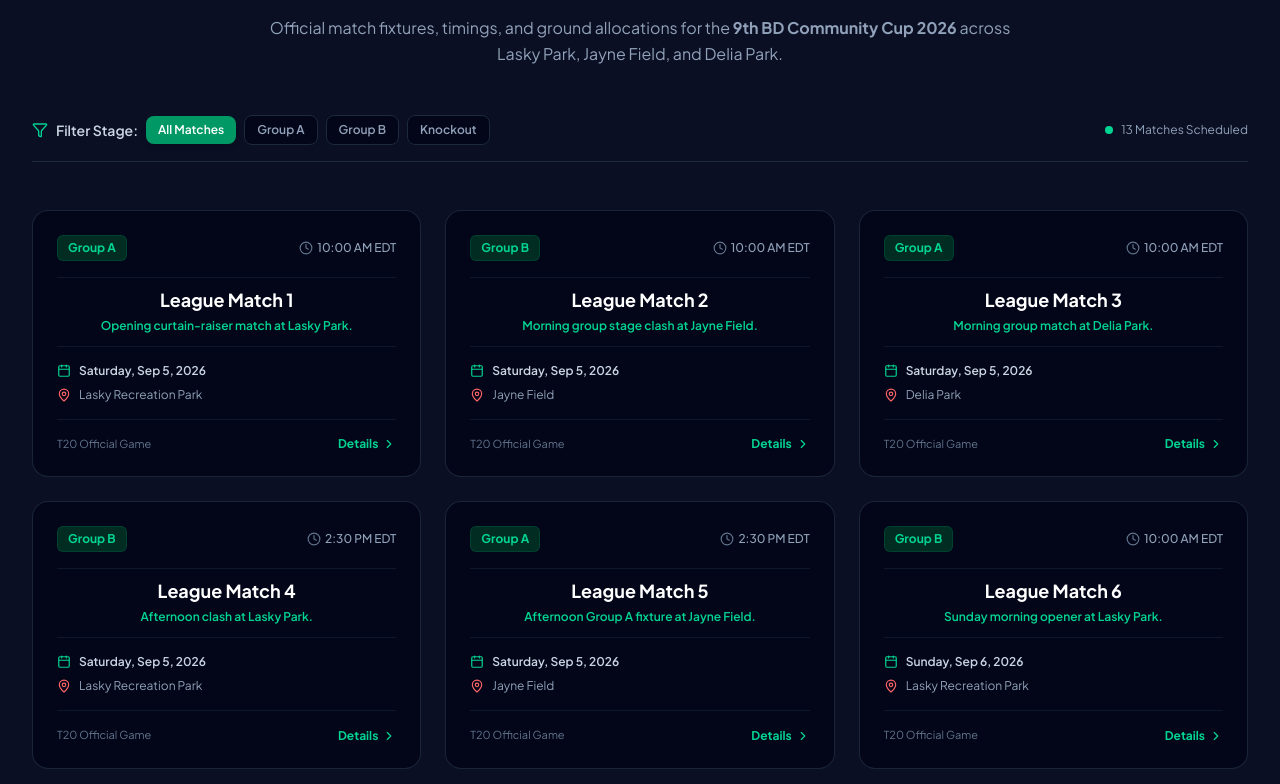
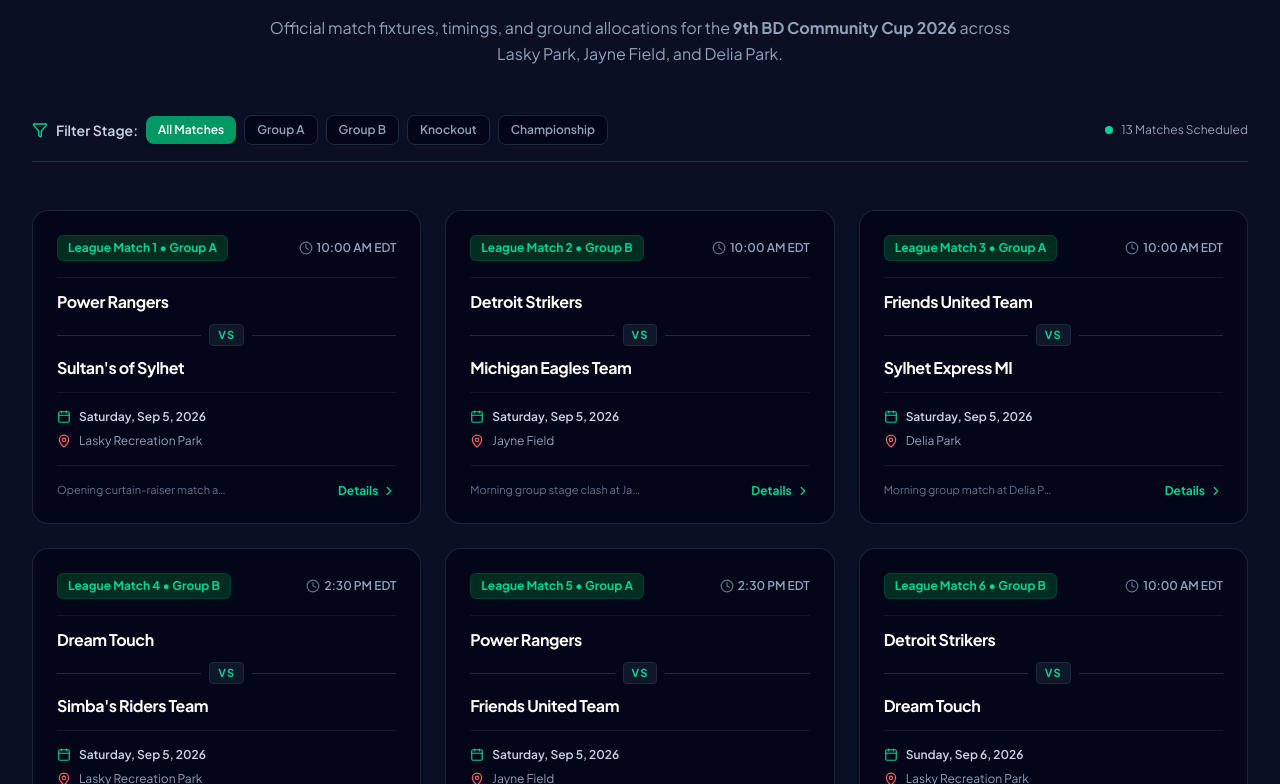
Before and after one commit to SatyaAchanta/bcami-cricket-website, a React (Vite) app: page / in a window 1280 px wide. Shown: the part 3776-4560 px from the top of the page. Built offline with nearby package versions, Linux system fonts and the light colour scheme; no server answers.

Commit message:
fix: display team1 vs team2 head-to-head on all fixture cards in Schedule & Fixtures

```diff
--- a/src/components/MatchCenter.jsx
+++ b/src/components/MatchCenter.jsx
@@ -1,5 +1,5 @@
 import React, { useState } from 'react';
-import { Calendar, Clock, MapPin, ChevronRight, Filter, X, ShieldCheck } from 'lucide-react';
+import { Calendar, Clock, MapPin, ChevronRight, Filter, X, ShieldCheck, Swords } from 'lucide-react';
 import { fixtures, currentTournament } from '../data/cricketData';
 
 export default function MatchCenter() {
@@ -33,7 +33,7 @@ export default function MatchCenter() {
           <div className="flex items-center gap-2 text-xs sm:text-sm text-slate-400 flex-wrap">
             <Filter className="w-4 h-4 text-emerald-400" />
             <span className="font-semibold text-slate-300">Filter Stage:</span>
-            {['all', 'Group A', 'Group B', 'Knockout'].map((s) => (
+            {['all', 'Group A', 'Group B', 'Knockout', 'Championship'].map((s) => (
               <button
                 key={s}
                 onClick={() => setStageFilter(s)}
@@ -66,21 +66,32 @@ export default function MatchCenter() {
                 {/* Header with Match No & Time */}
                 <div className="flex items-center justify-between text-xs">
                   <span className="font-bold text-emerald-400 px-2.5 py-1 rounded-md bg-emerald-950 border border-emerald-800/40">
-                    {fixture.stage}
+                    {fixture.matchNo} • {fixture.stage}
                   </span>
-                  <span className="text-slate-400 flex items-center gap-1 font-medium">
+                  <span className="text-slate-400 flex items-center gap-1 font-semibold">
                     <Clock className="w-3.5 h-3.5 text-slate-500" />
                     {fixture.time}
                   </span>
                 </div>
 
-                {/* Match title / Game identifier */}
-                <div className="pt-2 pb-3 border-y border-slate-900 space-y-1 text-center">
-                  <div className="text-lg font-black text-white">
-                    {fixture.matchNo}
+                {/* Team 1 vs Team 2 Matchup Block */}
+                <div className="pt-3 pb-3 border-y border-slate-900 space-y-2">
+                  <div className="flex items-center justify-between">
+                    <span className="text-base font-black text-white tracking-tight">
+                      {fixture.team1}
+                    </span>
                   </div>
-                  <div className="text-xs text-emerald-400 font-semibold">
-                    {fixture.note}
+
+                  <div className="flex items-center justify-center gap-2 text-[11px] font-bold text-slate-500 uppercase tracking-widest py-0.5">
+                    <div className="h-px bg-slate-800 flex-1"></div>
+                    <span className="px-2 py-0.5 bg-slate-900 rounded border border-slate-800 text-emerald-400">VS</span>
+                    <div className="h-px bg-slate-800 flex-1"></div>
+                  </div>
+
+                  <div className="flex items-center justify-between">
+                    <span className="text-base font-black text-white tracking-tight">
+                      {fixture.team2}
+                    </span>
                   </div>
                 </div>
 
@@ -100,12 +111,12 @@ export default function MatchCenter() {
 
               {/* Bottom Card Action */}
               <div className="pt-4 border-t border-slate-900 flex items-center justify-between">
-                <span className="text-[11px] text-slate-500">
-                  T20 Official Game
+                <span className="text-[11px] text-slate-500 truncate max-w-[170px]">
+                  {fixture.note}
                 </span>
                 <button
                   onClick={() => setSelectedMatch(fixture)}
-                  className="text-xs font-bold text-emerald-400 hover:text-emerald-300 flex items-center gap-1 group"
+                  className="text-xs font-bold text-emerald-400 hover:text-emerald-300 flex items-center gap-1 group shrink-0"
                 >
                   <span>Details</span>
                   <ChevronRight className="w-3.5 h-3.5 group-hover:translate-x-0.5 transition-transform" />
@@ -120,7 +131,7 @@ export default function MatchCenter() {
 
       {/* Match Details Modal */}
       {selectedMatch && (
-        <div className="fixed inset-0 z-50 flex items-center justify-center p-4 bg-black/80 backdrop-blur-sm animate-in fade-in duration-150">
+        <div className="fixed inset-0 z-50 flex items-center justify-center p-4 bg-black/85 backdrop-blur-sm animate-in fade-in duration-150">
           <div className="bg-slate-900 border border-slate-800 rounded-3xl p-6 sm:p-8 max-w-lg w-full space-y-6 shadow-2xl relative">
 
             <button
@@ -132,13 +143,23 @@ export default function MatchCenter() {
 
             <div className="space-y-1">
               <span className="text-xs font-bold uppercase tracking-wider text-emerald-400">
-                {selectedMatch.stage}
+                {selectedMatch.matchNo} • {selectedMatch.stage}
               </span>
-              <h3 className="text-xl font-black text-white">{selectedMatch.matchNo}</h3>
+              <h3 className="text-xl font-black text-white">Match Overview</h3>
             </div>
 
-            <div className="bg-slate-950 p-4 rounded-2xl border border-slate-800 space-y-2">
-              <p className="text-xs sm:text-sm text-slate-300 leading-relaxed">
+            {/* Teams Head-to-Head */}
+            <div className="bg-slate-950 p-5 rounded-2xl border border-slate-800 space-y-3 text-center">
+              <div className="text-lg font-black text-white">
+                {selectedMatch.team1}
+              </div>
+              <div className="inline-block px-3 py-1 bg-emerald-950 border border-emerald-500/30 text-emerald-400 text-xs font-bold rounded-full">
+                VS
+              </div>
+              <div className="text-lg font-black text-white">
+                {selectedMatch.team2}
+              </div>
+              <p className="text-xs text-slate-400 pt-2 border-t border-slate-900">
                 {selectedMatch.note}
               </p>
             </div>
@@ -149,12 +170,12 @@ export default function MatchCenter() {
                 <span className="font-semibold text-white">{selectedMatch.date} @ {selectedMatch.time}</span>
               </div>
               <div className="flex justify-between py-1.5 border-b border-slate-800">
-                <span className="text-slate-500">Venue:</span>
+                <span className="text-slate-500">Ground Location:</span>
                 <span className="font-semibold text-emerald-400">{selectedMatch.venue}</span>
               </div>
               <div className="flex justify-between py-1.5">
-                <span className="text-slate-500">Match Rules:</span>
-                <span className="font-semibold text-white">ICC Standard T20 Playing Conditions</span>
+                <span className="text-slate-500">Playing Format:</span>
+                <span className="font-semibold text-white">T20 Official Game</span>
               </div>
             </div>
 
@@ -165,7 +186,7 @@ export default function MatchCenter() {
                 className="flex-1 inline-flex items-center justify-center gap-2 py-3 rounded-xl bg-emerald-600 hover:bg-emerald-500 text-white font-bold text-xs"
               >
                 <ShieldCheck className="w-3.5 h-3.5" />
-                <span>Rate Game in Umpire Portal</span>
+                <span>Rate Match in Umpire Portal</span>
               </a>
               <button
                 onClick={() => setSelectedMatch(null)}
```
